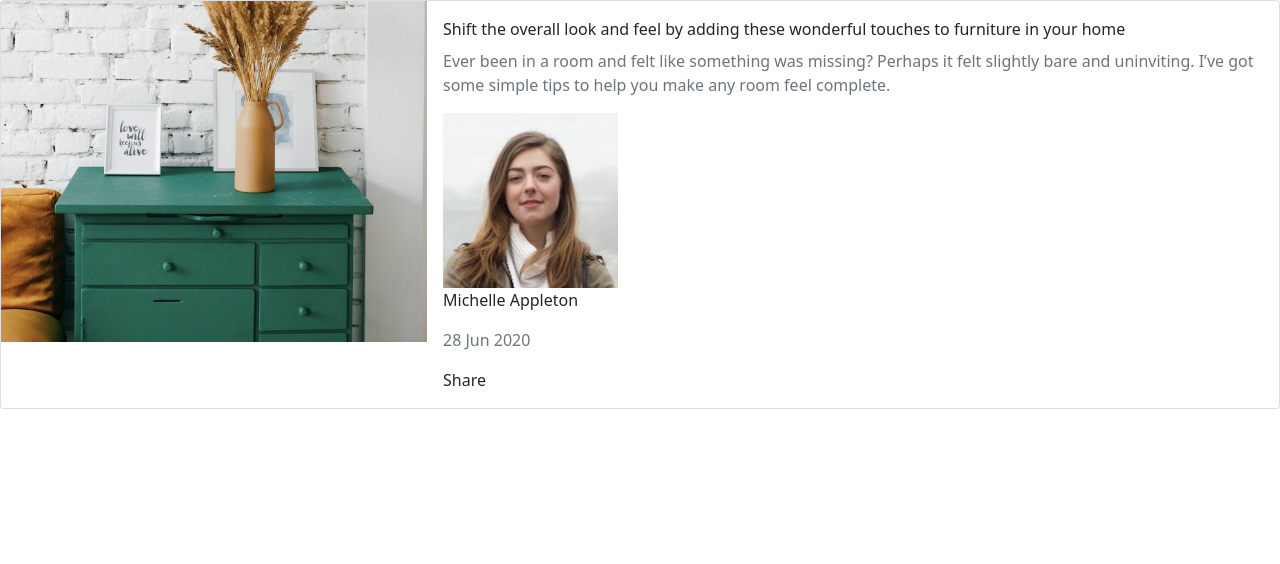
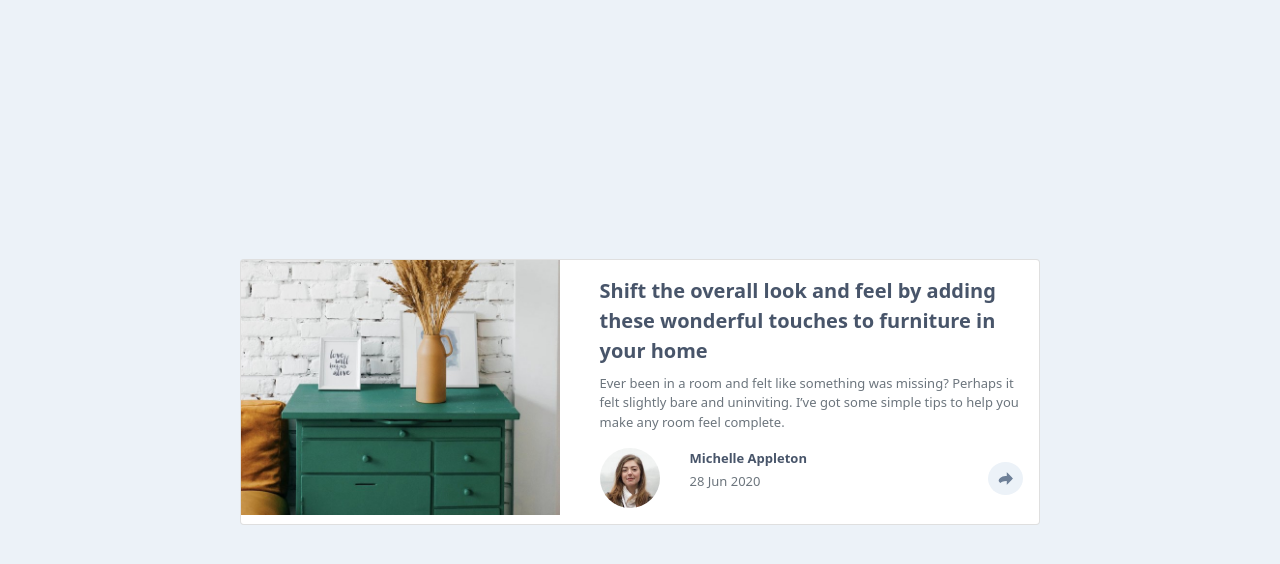
Before and after one commit to RiyaJ28/article-preview-component-master, a plain HTML site: page index.html in a window 1280 px wide. Drawn offline with nearby package versions, Linux system fonts and the light colour scheme.

Commit message:
third commit

```diff
--- a/index.html
+++ b/index.html
@@ -6,20 +6,25 @@
   <meta name="viewport" content="width=device-width, initial-scale=1.0">
   <!-- displays site properly based on user's device -->
   <link rel="icon" type="image/png" sizes="32x32" href="./images/favicon-32x32.png">
-  <link rel="stylesheet" src="style.css">
+  <link rel="stylesheet" href="style.css">
   <link href="https://cdn.jsdelivr.net/npm/bootstrap@5.0.2/dist/css/bootstrap.min.css" rel="stylesheet"
     integrity="sha384-EVSTQN3/azprG1Anm3QDgpJLIm9Nao0Yz1ztcQTwFspd3yD65VohhpuuCOmLASjC" crossorigin="anonymous">
+  <link rel="preconnect" href="https://fonts.googleapis.com">
+  <link rel="preconnect" href="https://fonts.gstatic.com" crossorigin>
+  <link href="https://fonts.googleapis.com/css2?family=Manrope:wght@500;700&display=swap" rel="stylesheet">
+
 
   <title>Frontend Mentor | Article preview component</title>
 </head>
 
 <body>
-  <div class="card mb-3">
-    <div class="row g-0">
-      <div class="col-md-4">
-        <img class="img-fluid" src="images/drawers.jpg" alt="product">
+  <main class="h100 d-flex justify-content-center align-items-center main">
+    <div class="card mb-3 cardCSS">
+      <div class="row">
+        <div class="col-md-5">
+          <img class="img-fluid product" src="images/drawers.jpg" alt="product">
         </div>
-      <div class="col-md-8">
+        <div class="col-md-7">
           <div class="card-body">
             <p class="card-title">Shift the overall look and feel by adding these wonderful touches to furniture in your
               home</p>
@@ -28,25 +33,24 @@
               slightly bare and uninviting. I’ve
               got some simple tips to help you make any room feel complete.</p>
 
-          <div>
-            <div>
-              <img src="images/avatar-michelle.jpg" alt="photo">
+            <div class="d-flex e">
+              <div class="">
+                <img class="image" src="images/avatar-michelle.jpg" alt="photo">
               </div>
-            <div>
-              <p>Michelle Appleton</p>
+              <div class="ns">
+                <p class="name">Michelle Appleton</p>
                 <p class="text-muted">28 Jun 2020</p>
               </div>
-            <div>
-              Share
-            </div>
-          </div>
-
+              <div class="jd">
+                <img class="d-flex justify-content-end align-content-center share" src="images/icon-share.svg"
+                  alt="share">
               </div>
             </div>
           </div>
-
         </div>
-
+      </div>
+    </div>
+  </main>
 
   <script src="https://cdn.jsdelivr.net/npm/bootstrap@5.0.2/dist/js/bootstrap.bundle.min.js"
     integrity="sha384-MrcW6ZMFYlzcLA8Nl+NtUVF0sA7MsXsP1UyJoMp4YLEuNSfAP+JcXn/tWtIaxVXM"
--- a/index.js
+++ b/index.js
@@ -0,0 +1 @@
+alert("hello");
--- a/style.css
+++ b/style.css
@@ -0,0 +1,69 @@
+body{
+
+    background-color: hsl(210, 46%, 95%);
+    font-family: 'Manrope', sans-serif;
+}
+.main{
+    height: 100vh;
+    background-color: hsl(210, 46%, 95%);
+}
+.cardCSS{
+    max-width: 800px;
+    font-size: 13px;
+
+}
+.product{
+    object-fit:fill;
+}
+.image{
+    border-radius: 100%;
+    width: 60px;
+}
+.card-title{
+    font-weight: 700;
+    font-size: 20px;
+    color:  hsl(217, 19%, 35%);
+}
+.name{
+    padding-bottom: 0;
+    margin-bottom: 3px;
+    font-size: 13px;
+    font-weight: 700;
+    color:hsl(217, 19%, 35%);
+}
+.ns{
+    padding-left:30px;
+    align-items: start;
+    display: flex;
+    flex-direction: column;
+    justify-content: center;
+}
+.e{
+    width: 100%;
+}
+.jd{
+    display: flex;
+    justify-content: end;
+    align-items: center;
+    flex: auto;
+}
+.share{
+    background-color:hsl(210, 46%, 95%);
+    border-radius:100%;
+    padding: 10px;
+    cursor: pointer;
+    color: hsl(217, 19%, 35%);
+
+}
+
+.share:hover {
+    background-color: hsl(217, 19%, 35%);
+    color: white;
+}
+
+
+@media  screen and (max-width:426px) {
+    .main{
+        padding: 10%;
+    }
+}
```
Lines whose indentation alone changed are shown as unchanged.
